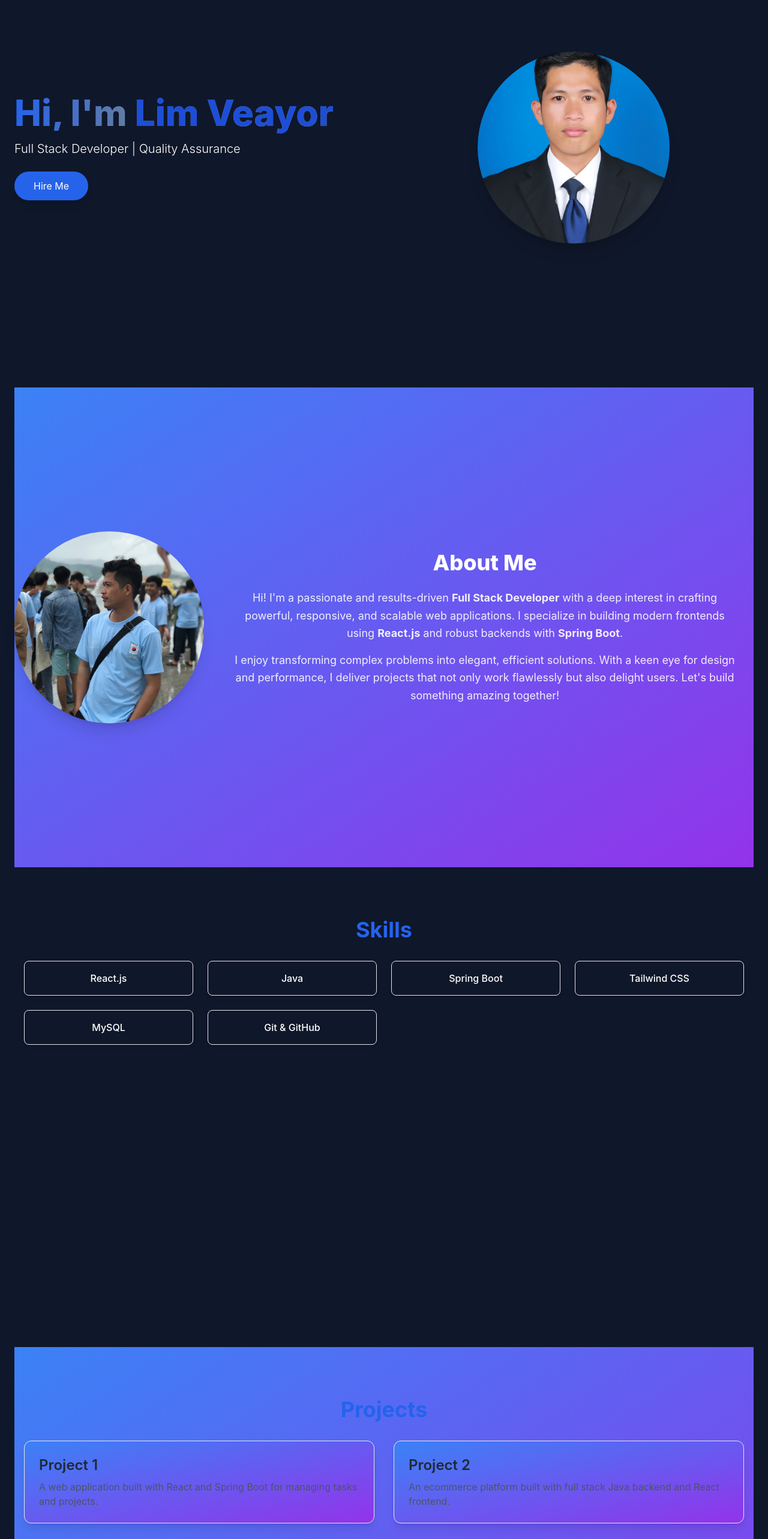
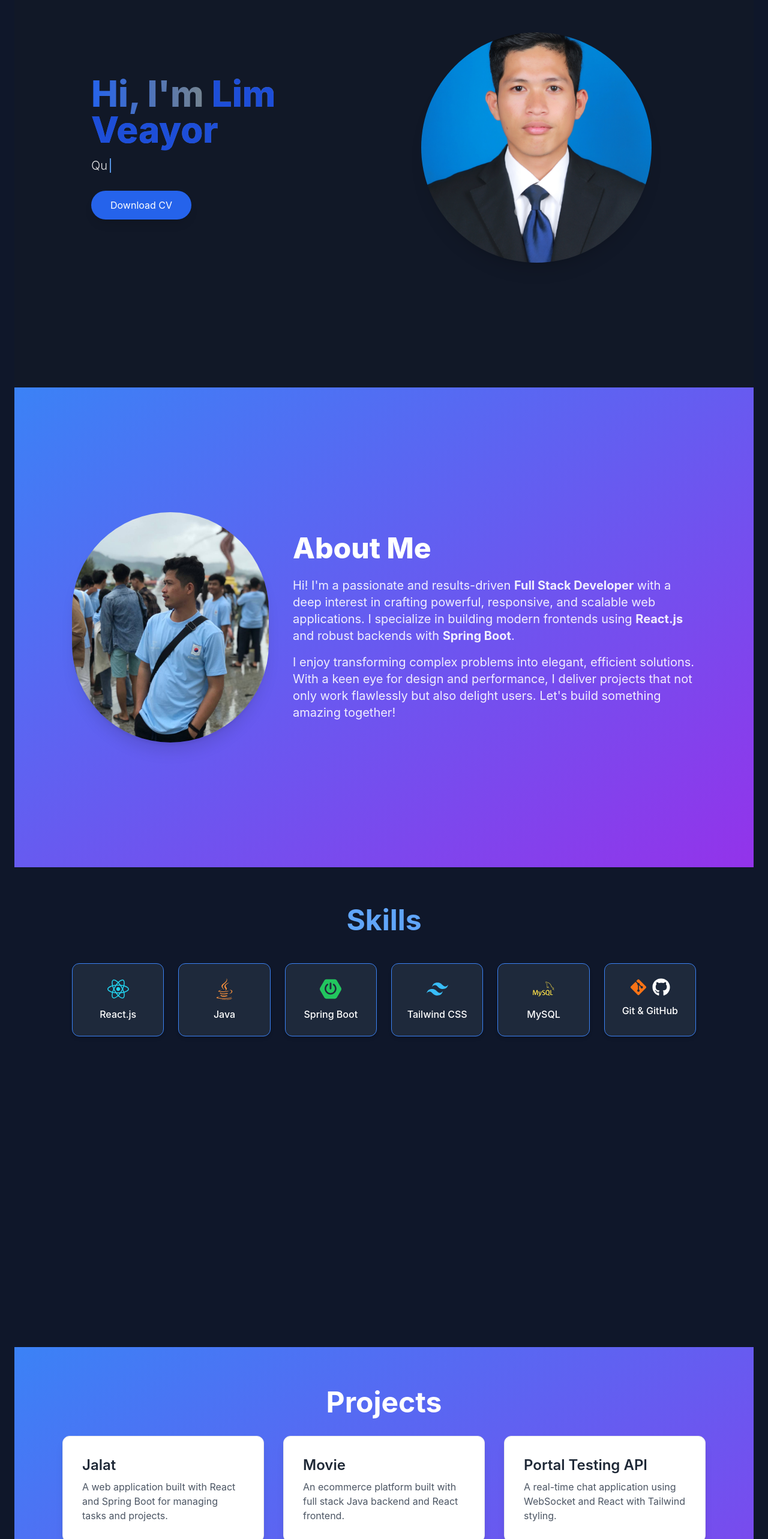
Before and after one commit to limveayor/portfolio, a React (Vite) app: page / in a window 1280 px wide. Shown: the part 234-2800 px from the top of the page at 60% size. Built offline with nearby package versions, Linux system fonts and the light colour scheme.

Commit message:
Update code have animation

```diff
--- a/package.json
+++ b/package.json
@@ -10,6 +10,8 @@
     "preview": "vite preview"
   },
   "dependencies": {
+    "@emailjs/browser": "^4.4.1",
+    "aos": "^2.3.4",
     "react": "^18.3.1",
     "react-dom": "^18.3.1",
     "react-icons": "^5.5.0",
--- a/src/components/AboutSection.jsx
+++ b/src/components/AboutSection.jsx
@@ -3,28 +3,27 @@ import myImage1 from "../assets/images/picture1.JPG";
 
 export default function AboutSection() {
   return (
-    <main className="h-screen flex items-center justify-center bg-gradient-to-br from-blue-500 to-purple-600 text-white gap-5">
-      <section className="flex justify-center">
+    <main className="min-h-screen flex flex-col md:flex-row items-center justify-center bg-gradient-to-br from-blue-500 to-purple-600 text-white px-4 sm:px-8 md:px-12 lg:px-16 xl:px-24 2xl:px-32 py-12 gap-10">
+
+      {/* Profile Image with Animation */}
+      <section className="flex justify-center animate-zoom-in">
         <img
           src={myImage1}
           alt="Lim Veayor"
-          className="rounded-full w-96 h-96 md:w-80 md:h-80 object-cover shadow-xl transform hover:scale-105 transition-all"
+          className="rounded-full w-60 h-60 sm:w-72 sm:h-72 md:w-80 md:h-80 lg:w-96 lg:h-96 object-cover shadow-xl transform hover:scale-105 transition duration-300"
         />
       </section>
-      <section className="max-w-4xl px-6 text-center">
-        <h2 className="text-4xl font-extrabold mb-6">About Me</h2>
-        <p className="text-lg leading-relaxed text-white/90">
-          Hi! I'm a passionate and results-driven{" "}
-          <strong>Full Stack Developer</strong> with a deep interest in crafting
-          powerful, responsive, and scalable web applications. I specialize in
-          building modern frontends using <strong>React.js</strong> and robust
-          backends with <strong>Spring Boot</strong>.
+
+      {/* About Text with Animation */}
+      <section className="text-center md:text-left max-w-2xl animate-fade-in-up">
+        <h2 className="text-3xl sm:text-4xl lg:text-5xl font-extrabold mb-6">
+          About Me
+        </h2>
+        <p className="text-base sm:text-lg lg:text-xl leading-relaxed text-white/90">
+          Hi! I'm a passionate and results-driven <strong>Full Stack Developer</strong> with a deep interest in crafting powerful, responsive, and scalable web applications. I specialize in building modern frontends using <strong>React.js</strong> and robust backends with <strong>Spring Boot</strong>.
         </p>
-        <p className="mt-4 text-lg leading-relaxed text-white/90">
-          I enjoy transforming complex problems into elegant, efficient
-          solutions. With a keen eye for design and performance, I deliver
-          projects that not only work flawlessly but also delight users. Let's
-          build something amazing together!
+        <p className="mt-4 text-base sm:text-lg lg:text-xl leading-relaxed text-white/90">
+          I enjoy transforming complex problems into elegant, efficient solutions. With a keen eye for design and performance, I deliver projects that not only work flawlessly but also delight users. Let's build something amazing together!
         </p>
       </section>
     </main>
--- a/src/components/HeroSection.jsx
+++ b/src/components/HeroSection.jsx
@@ -1,30 +1,62 @@
-import React from "react";
+import React, { useEffect, useState } from "react";
 import myImage from "../assets/images/picture.JPG";
 
+const jobTitles = [
+  "Full Stack Developer",
+  "Quality Assurance Engineer",
+  "React.js & Spring Boot Specialist",
+];
+
 export default function HeroSection() {
+  const [index, setIndex] = useState(0);
+  const [text, setText] = useState("");
+  const [isDeleting, setIsDeleting] = useState(false);
+  const speed = 120;
+
+  useEffect(() => {
+    const current = jobTitles[index % jobTitles.length];
+    const timer = setTimeout(() => {
+      setText((prev) =>
+        isDeleting ? current.substring(0, prev.length - 1) : current.substring(0, prev.length + 1)
+      );
+
+      if (!isDeleting && text === current) {
+        setTimeout(() => setIsDeleting(true), 1000);
+      } else if (isDeleting && text === "") {
+        setIsDeleting(false);
+        setIndex((prev) => prev + 1);
+      }
+    }, speed);
+
+    return () => clearTimeout(timer);
+  }, [text, isDeleting, index]);
+
   return (
     <main>
-      <section className=" max-w-8xl mx-auto h-screen flex flex-col justify-center items-center text-white">
-        <div className="container mx-auto grid grid-cols-1 md:grid-cols-2 gap-8 items-center">
-          <div className="text-center md:text-left animate-fadeIn">
-            <h1 className="text-4xl md:text-6xl font-extrabold mb-4 text-transparent bg-clip-text bg-gradient-to-r from-blue-600 to-yellow-500">
+      <section className="w-full min-h-screen flex items-center justify-center bg-gradient-to-b from-gray-900 to-gray-900 text-white px-4 sm:px-8 md:px-12 lg:px-20 xl:px-32 2xl:px-40 py-16">
+        <div className="container mx-auto grid grid-cols-1 md:grid-cols-2 gap-10 items-center">
+          {/* Text Section */}
+          <div className="text-center md:text-left animate-fade-in-up">
+            <h1 className="text-3xl sm:text-4xl md:text-5xl lg:text-6xl font-extrabold mb-4 text-transparent bg-clip-text bg-gradient-to-r from-blue-600 to-yellow-500">
               Hi, I'm <span className="text-blue-700">Lim Veayor</span>
             </h1>
-            <p className="text-lg md:text-xl text-white mb-6 font-light">
-              Full Stack Developer | Quality Assurance
+            <p className="text-base sm:text-lg md:text-xl mb-6 font-light text-white h-8">
+              <span className="border-r-2 border-blue-400 pr-1 animate-pulse">{text}</span>
             </p>
             <a
               href="#contact"
-              className="inline-block px-8 py-3 bg-blue-600 text-white rounded-full hover:bg-blue-700 transition-all transform hover:scale-105 shadow-lg"
+              className="inline-block px-6 sm:px-8 py-3 bg-blue-600 text-white rounded-full hover:bg-blue-700 transition-all transform hover:scale-105 shadow-lg"
             >
-              Hire Me
+              Download CV
             </a>
           </div>
-          <div className="flex justify-center">
+
+          {/* Image Section */}
+          <div className="flex justify-center animate-zoom-in">
             <img
               src={myImage}
               alt="Lim Veayor"
-              className="rounded-full w-96 h-96 md:w-80 md:h-80 object-cover shadow-xl transform hover:scale-105 transition-all"
+              className="rounded-full w-60 sm:w-72 md:w-80 lg:w-96 h-60 sm:h-72 md:h-80 lg:h-96 object-cover shadow-xl transform hover:scale-105 transition duration-300"
             />
           </div>
         </div>
--- a/src/components/Navbar.jsx
+++ b/src/components/Navbar.jsx
@@ -4,7 +4,7 @@ export default function Navbar() {
   return (
     <div>
       {/* Navbar */}
-      <nav className="flex justify-between items-center p-6 shadow-md bg-slate-900 text-white">
+      <nav className=" max-w-8xl mx-auto flex justify-between items-center p-6 shadow-md bg-slate-900 text-white">
         <div className="text-2xl font-bold">Lim Veayor</div>
         <ul className="flex space-x-6">
           <li>
--- a/src/components/ProjectSection.jsx
+++ b/src/components/ProjectSection.jsx
@@ -3,31 +3,40 @@ import React from "react";
 export default function ProjectSection() {
   return (
     <main>
-      <section id="projects" className="h-screen py-16 px-4 bg-gradient-to-br from-blue-500 to-purple-600 ">
-        <h2 className="text-4xl font-bold text-center mb-8 text-blue-600 mt-5">
+      <section
+        id="projects"
+        className="min-h-screen py-12 px-4 sm:px-6 md:px-10 lg:px-16 xl:px-20 2xl:px-32 bg-gradient-to-br from-blue-500 to-purple-600"
+      >
+        <h2 className="text-3xl sm:text-4xl lg:text-5xl font-bold text-center mb-8 text-white mt-5">
           Projects
         </h2>
-        <div className="grid md:grid-cols-2 gap-8">
+
+        <div className="grid grid-cols-1 sm:grid-cols-1 md:grid-cols-2 lg:grid-cols-3 gap-8">
           {[
             {
-              title: "Project 1",
+              title: "Jalat",
               description:
                 "A web application built with React and Spring Boot for managing tasks and projects.",
             },
             {
-              title: "Project 2",
+              title: "Movie",
               description:
                 "An ecommerce platform built with full stack Java backend and React frontend.",
+            },
+            {
+              title: "Portal Testing API ",
+              description:
+                "A real-time chat application using WebSocket and React with Tailwind styling.",
             },
           ].map((project, index) => (
             <div
               key={index}
-              className="p-6 bg-gradient-to-br from-blue-500 to-purple-600 text-white border rounded-xl shadow-lg hover:shadow-xl transition-all transform hover:scale-105"
+              className="p-4 sm:p-6 md:p-8 bg-white text-black border rounded-xl shadow-lg hover:shadow-xl transition-all transform hover:scale-105"
             >
-              <h3 className="text-2xl font-semibold mb-2 text-gray-800">
+              <h3 className="text-xl sm:text-2xl font-semibold mb-2 text-gray-800">
                 {project.title}
               </h3>
-              <p className="text-gray-600">{project.description}</p>
+              <p className="text-sm sm:text-base text-gray-600">{project.description}</p>
             </div>
           ))}
         </div>
--- a/src/components/SkillSection.jsx
+++ b/src/components/SkillSection.jsx
@@ -1,26 +1,54 @@
 import React from "react";
+import {
+  FaReact,
+  FaJava,
+  FaGitAlt,
+  FaGithub,
+  FaDatabase,
+} from "react-icons/fa";
+import { SiSpringboot, SiTailwindcss, SiMysql } from "react-icons/si";
 
 export default function SkillSection() {
+  const skills = [
+    { name: "React.js", icon: <FaReact className="text-4xl text-cyan-400" /> },
+    { name: "Java", icon: <FaJava className="text-4xl text-orange-400" /> },
+    {
+      name: "Spring Boot",
+      icon: <SiSpringboot className="text-4xl text-green-500" />,
+    },
+    {
+      name: "Tailwind CSS",
+      icon: <SiTailwindcss className="text-4xl text-sky-400" />,
+    },
+    { name: "MySQL", icon: <SiMysql className="text-4xl text-yellow-300" /> },
+    {
+      name: "Git & GitHub",
+      icon: (
+        <div className="flex justify-center gap-2">
+          <FaGitAlt className="text-3xl text-orange-500" />
+          <FaGithub className="text-3xl text-white" />
+        </div>
+      ),
+    },
+  ];
+
   return (
     <main>
-      <section id="skills" className=" h-screen max-w-8xl mx-auto py-16 px-4">
-        <h2 className="text-4xl font-bold text-center mb-8 text-blue-600 mt-5">
+      <section
+        id="skills"
+        className="min-h-screen w-full py-16 px-4 sm:px-6 md:px-8 lg:px-16 xl:px-24 2xl:px-32 bg-slate-900"
+      >
+        <h2 className="text-3xl sm:text-4xl lg:text-5xl font-bold text-center mb-12 text-blue-400">
           Skills
         </h2>
-        <div className="grid grid-cols-2 sm:grid-cols-3 md:grid-cols-4 gap-6">
-          {[
-            "React.js",
-            "Java",
-            "Spring Boot",
-            "Tailwind CSS",
-            "MySQL",
-            "Git & GitHub",
-          ].map((skill) => (
+        <div className="grid grid-cols-2 sm:grid-cols-3 md:grid-cols-4 lg:grid-cols-5 xl:grid-cols-6 gap-6">
+          {skills.map(({ name, icon }) => (
             <div
-              key={skill}
-              className="p-4 border rounded-lg shadow-md text-center text-white font-medium hover:bg-blue-50 hover:shadow-lg transition-all transform hover:scale-105"
+              key={name}
+              className="p-4 sm:p-5 lg:p-6 border border-blue-500 rounded-xl shadow-md text-center text-white font-medium bg-slate-800 hover:bg-blue-600 hover:shadow-lg transition-all transform hover:scale-105"
             >
-              {skill}
+              <div className="mb-3 flex justify-center">{icon}</div>
+              <p>{name}</p>
             </div>
           ))}
         </div>
--- a/src/pages/HomePage.jsx
+++ b/src/pages/HomePage.jsx
@@ -1,4 +1,7 @@
-import React from "react";
+import React, { useEffect } from "react";
+import AOS from "aos";
+import "aos/dist/aos.css";
+
 import HeroSection from "../components/HeroSection";
 import AboutSection from "../components/AboutSection";
 import SkillSection from "../components/SkillSection";
@@ -6,18 +9,31 @@ import ProjectSection from "../components/ProjectSection";
 import ContactSection from "../components/ContactSection";
 
 function App() {
+  useEffect(() => {
+    AOS.init({
+      duration: 1000,   // animation duration
+      once: true,       // only animate once
+      easing: "ease-in-out",
+    });
+  }, []);
+
   return (
-    <main className="min-h-screen bg-slate-900 font-sans px-4 md:px-6 ">
-      {/* Hero Section */}
-      <HeroSection />
-      {/* About Section */}
-      <AboutSection />
-      {/* Skills Section */}
-      <SkillSection />
-      {/* Projects Section */}
-      <ProjectSection />
-      {/* Contact Section */}
-      <ContactSection />
+    <main className="min-h-screen bg-slate-900 font-sans px-4 md:px-6">
+      <section data-aos="fade-up">
+        <HeroSection />
+      </section>
+      <section data-aos="fade-up">
+        <AboutSection />
+      </section>
+      <section data-aos="fade-up">
+        <SkillSection />
+      </section>
+      <section data-aos="fade-up">
+        <ProjectSection />
+      </section>
+      <section data-aos="fade-up">
+        <ContactSection />
+      </section>
     </main>
   );
 }
```
Also changed, not shown: src/components/ContactSection.jsx (+104 -12 lines), tailwind.config.js (+14 -0 lines), 1 other file (tests, documents, lock files or other folders).
